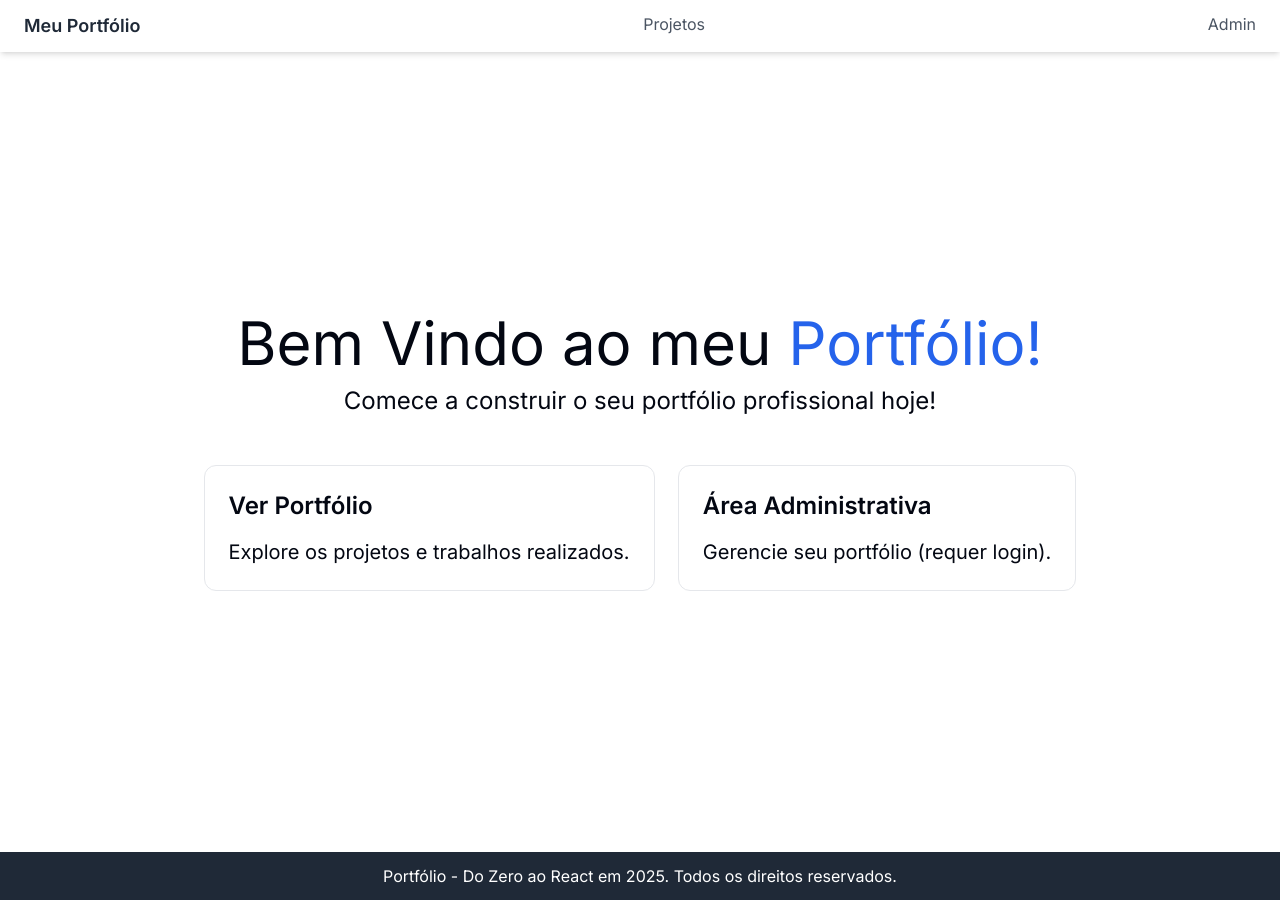
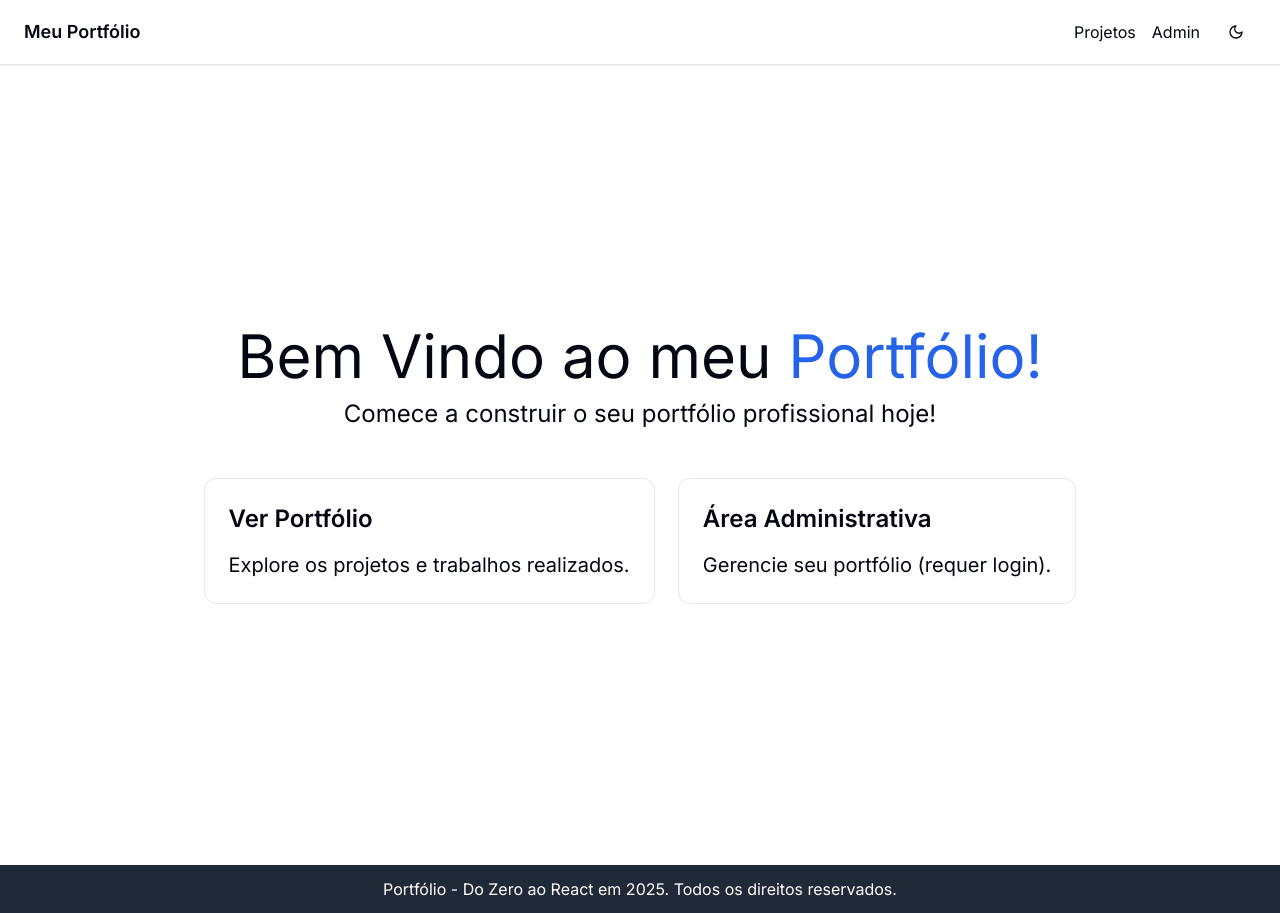
Before and after one commit to xumes/portfolio-do-zero-ao-react-2025, a Next.js app: page / in a window 1280 px wide. Built offline with nearby package versions, Linux system fonts and the light colour scheme.

Commit message:
theme toggle

```diff
--- a/package.json
+++ b/package.json
@@ -9,6 +9,7 @@
     "lint": "next lint"
   },
   "dependencies": {
+    "@radix-ui/react-slot": "^1.1.1",
     "class-variance-authority": "^0.7.1",
     "clsx": "^2.1.1",
     "lucide-react": "^0.469.0",
--- a/src/app/components/Header.tsx
+++ b/src/app/components/Header.tsx
@@ -1,24 +1,26 @@
 import Link from "next/link";
+import { ThemeToggle } from "./ThemeToggle";
 
 export default function Header() {
     return (
-        <header className="bg-white shadow-md">
+        <header className="sticky top-0 z-50 bg-background border-b shadow-sm">
             <nav className="container mx-auto px-6 py-3">
-                <ul className="flex justify-between text-gray-800">
+                <ul className="flex justify-between items-center">
                     <li>
-                        <Link href="/" className="text-lg font-semibold text-gray-800">
+                        <Link href="/" className="text-lg font-semibold text-foreground">
                             Meu Portfólio
                         </Link>
                     </li>
-                    <li>
-                        <Link href="/portfolio" className="text-gray-600 hover:text-gray-800">
+                    <li className="flex items-center space-x-4">
+                        <Link href="/portfolio" className="text-foreground hover:text-foreground/80">
                             Projetos
                         </Link>
-                    </li>
-                    <li>
-                        <Link href="/admin" className="text-gray-600 hover:text-gray-800">
+
+                        <Link href="/admin" className="text-foreground hover:text-foreground/80">
                             Admin
                         </Link>
+
+                        <ThemeToggle />
                     </li>
                 </ul>
             </nav>
--- /dev/null
+++ b/src/app/components/ThemeToggle.tsx
@@ -0,0 +1,30 @@
+"use client"
+
+import { Button } from "@/components/ui/button"
+import { useEffect, useState } from "react"
+import { Moon, Sun, } from "lucide-react"
+
+const DEFAULT_THEME = "light"
+
+export function ThemeToggle() {
+    const [theme, setTheme] = useState(DEFAULT_THEME)
+
+    useEffect(() => {
+        const savedTheme = localStorage.getItem("theme") || DEFAULT_THEME
+        setTheme(savedTheme)
+        document.documentElement.classList.toggle("dark", savedTheme === "dark")
+    }, [])
+
+    const toggleTheme = () => {
+        const newTheme = theme === "light" ?  "dark" : "light"
+        setTheme(newTheme)
+        localStorage.setItem("theme", newTheme)
+        document.documentElement.classList.toggle("dark")
+
+    }
+    return (
+        <Button variant="ghost" size="icon" onClick={toggleTheme}>
+            {theme === "light" ? <Moon className="h-5 w-5" /> : <Sun className="h-5 w-5" />}
+        </Button>
+    )
+}
--- /dev/null
+++ b/src/components/ui/button.tsx
@@ -0,0 +1,56 @@
+import * as React from "react"
+import { Slot } from "@radix-ui/react-slot"
+import { cva, type VariantProps } from "class-variance-authority"
+
+import { cn } from "@/lib/utils"
+
+const buttonVariants = cva(
+  "inline-flex items-center justify-center gap-2 whitespace-nowrap rounded-md text-sm font-medium ring-offset-background transition-colors focus-visible:outline-none focus-visible:ring-2 focus-visible:ring-ring focus-visible:ring-offset-2 disabled:pointer-events-none disabled:opacity-50 [&_svg]:pointer-events-none [&_svg]:size-4 [&_svg]:shrink-0",
+  {
+    variants: {
+      variant: {
+        default: "bg-primary text-primary-foreground hover:bg-primary/90",
+        destructive:
+          "bg-destructive text-destructive-foreground hover:bg-destructive/90",
+        outline:
+          "border border-input bg-background hover:bg-accent hover:text-accent-foreground",
+        secondary:
+          "bg-secondary text-secondary-foreground hover:bg-secondary/80",
+        ghost: "hover:bg-accent hover:text-accent-foreground",
+        link: "text-primary underline-offset-4 hover:underline",
+      },
+      size: {
+        default: "h-10 px-4 py-2",
+        sm: "h-9 rounded-md px-3",
+        lg: "h-11 rounded-md px-8",
+        icon: "h-10 w-10",
+      },
+    },
+    defaultVariants: {
+      variant: "default",
+      size: "default",
+    },
+  }
+)
+
+export interface ButtonProps
+  extends React.ButtonHTMLAttributes<HTMLButtonElement>,
+    VariantProps<typeof buttonVariants> {
+  asChild?: boolean
+}
+
+const Button = React.forwardRef<HTMLButtonElement, ButtonProps>(
+  ({ className, variant, size, asChild = false, ...props }, ref) => {
+    const Comp = asChild ? Slot : "button"
+    return (
+      <Comp
+        className={cn(buttonVariants({ variant, size, className }))}
+        ref={ref}
+        {...props}
+      />
+    )
+  }
+)
+Button.displayName = "Button"
+
+export { Button, buttonVariants }
```
Also changed, not shown: 1 other file (tests, documents, lock files or other folders).
